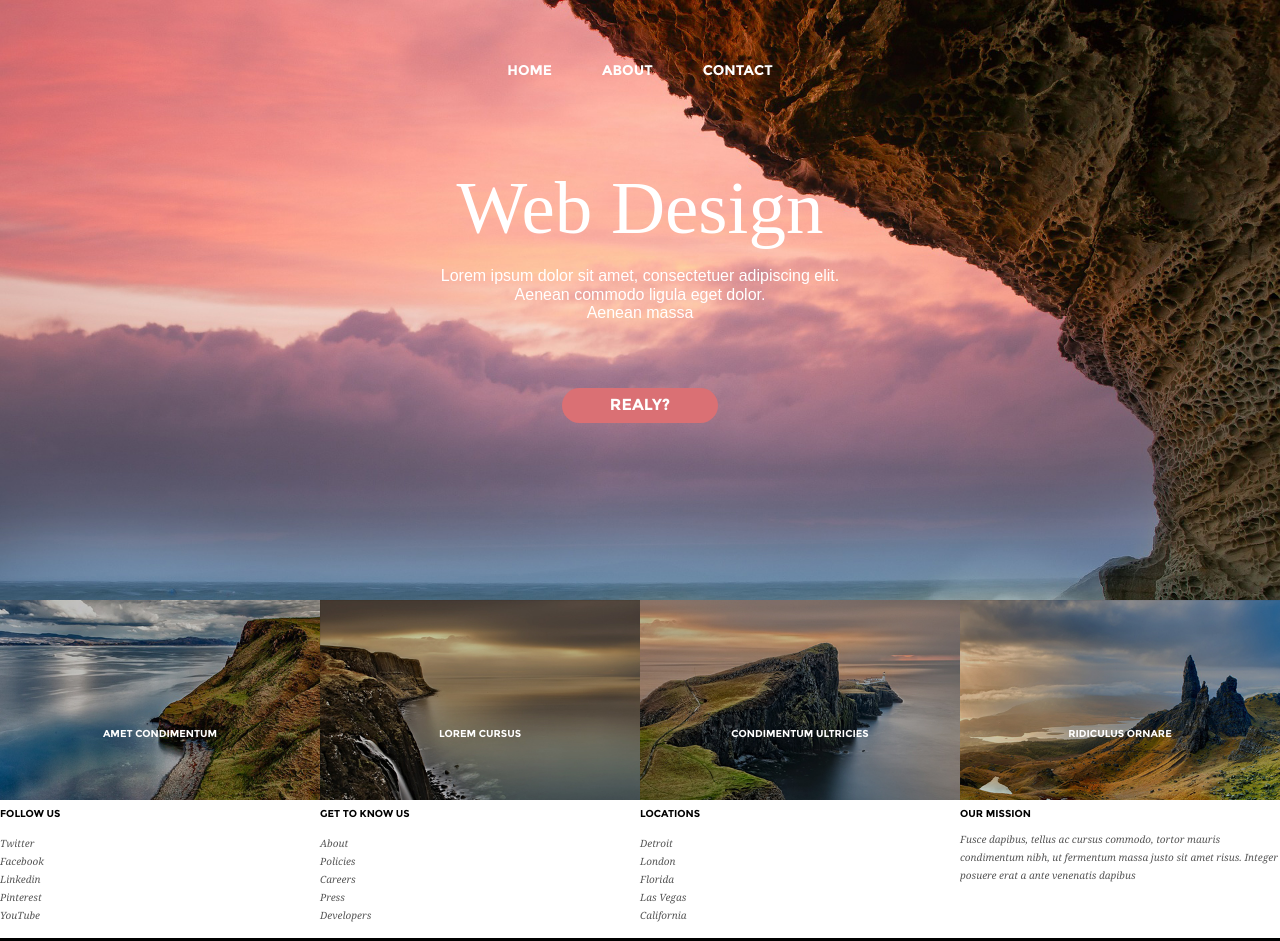
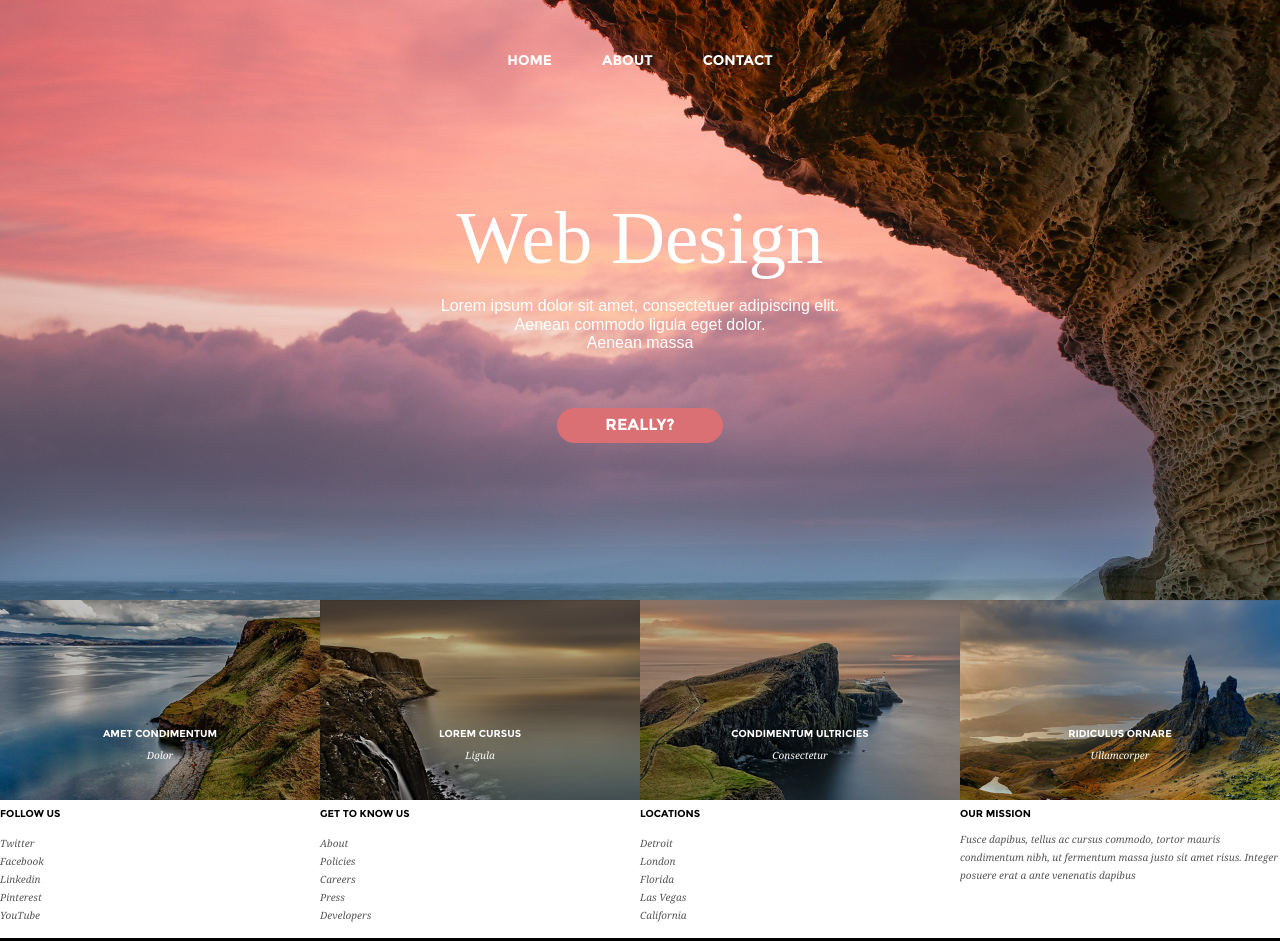
Before and after one commit to GPainkiller/site-webdesign, a plain HTML site: page index.html in a window 1280 px wide. Shown: the top 941 px of the page. Drawn offline with Linux system fonts and the light colour scheme.

Commit message:
- all ready exept menu and play SVGs

```diff
--- a/css/style.css
+++ b/css/style.css
@@ -20,7 +20,7 @@ nav{
     display: block;
     position: relative;
     overflow: hidden;
-    padding: 50px 0 75px 0;
+    padding: 5vh 0 75px 0;
 }
 
 nav ul{
@@ -31,9 +31,8 @@ nav ul{
     list-style:none;
     left:50%;
     float:left;
-    font:14px Arial, Helvetica, sans-serif;
-    height:40px;
-
+    font: 14px Arial, Helvetica, sans-serif;
+    height: 10vh;
 }
 
 nav ul li{
@@ -64,7 +63,7 @@ button {
     color: white;
     text-decoration: none;
     text-transform: uppercase;
-    margin: 50px 0 0 0;
+    margin: 5vh 0 0 0;
     padding: .5em 3em;
     outline: none;
     border-width: 2px 0;
@@ -132,6 +131,16 @@ button {
     color: white;
     padding: 15vh 0 0 0;
 }
+.content-col-1 p,
+.content-col-2 p,
+.content-col-3 p,
+.content-col-4 p {
+    font-family: Georgia, 'Times New Roman', Times, serif;
+    font-size: 10px;
+    font-style: italic;
+    text-align: center;
+    color: white;
+}
 /*Footer Styles*/
 .footer{
     float: left;
--- a/index.html
+++ b/index.html
@@ -22,20 +22,24 @@
         <p>Lorem ipsum dolor sit amet, consectetuer adipiscing elit. </br>
             Aenean commodo ligula eget dolor. </br>
             Aenean massa</p>
-        <button type="button">Realy?</button>
+        <button type="button">Really?</button>
 
         </div>
         <div class="content-col-1">
             <h2>Amet Condimentum</h2>
+            <p>Dolor</p>
         </div>
         <div class="content-col-2">
             <h2>Lorem Cursus</h2>
+            <p>Ligula</p>
         </div>
         <div class="content-col-3">
             <h2>Condimentum Ultricies</h2>
+            <p>Consectetur</p>
         </div>
         <div class="content-col-4">
             <h2>Ridiculus Ornare</h2>
+            <p>Ullamcorper</p>
         </div>
 
 <!--Here comes the Footer -->
```
